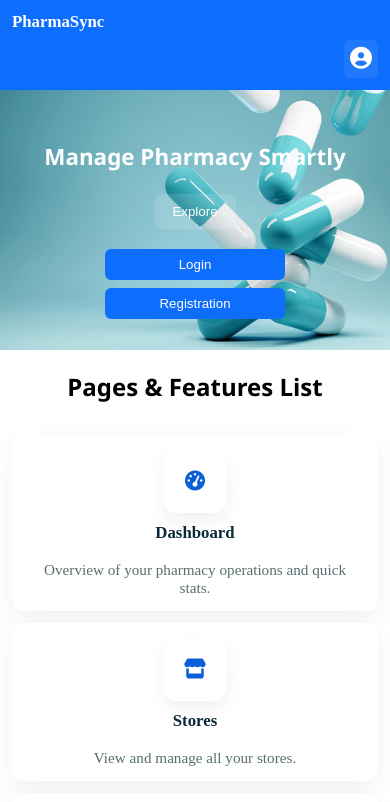
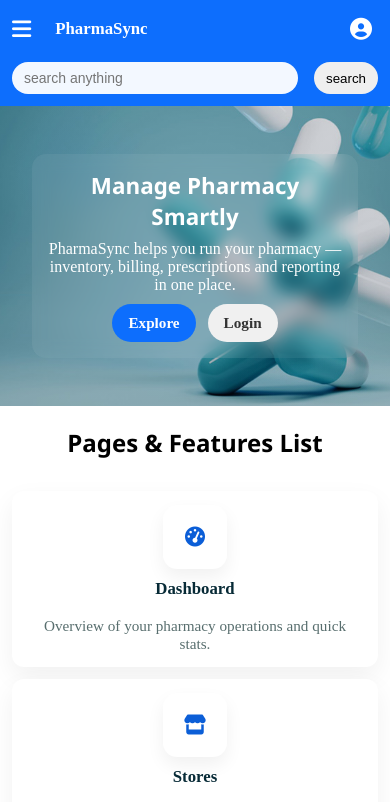
Before and after one commit to mhporosh/pharmasync-landing-page, a plain HTML site: page index.html in a window 390 px wide. Shown: the top 802 px of the page. Drawn offline with Linux system fonts and the light colour scheme.

Commit message:
minor bugs fixed

```diff
--- a/index.html
+++ b/index.html
@@ -11,6 +11,9 @@
 <body>
     <header>
         <div class="nav">
+      <button id="navToggle" class="nav-toggle" aria-label="Toggle navigation" aria-expanded="false">
+        <i class="fas fa-bars"></i>
+      </button>
       <div class="logo">
         <h1>PharmaSync</h1>
       </div>
@@ -47,14 +50,17 @@
 
     <main>
         <div class="hero">
-            <h2>
-            Manage Pharmacy Smartly
-        </h2>
-        <input type="submit" value="Explore" id="explore-button">
-        <div class="login-reg">
-          <a href="login.html"><input type="button" value="Login"></a>
-          <a href="./registration.html"><input type="button" value="Registration"></a>
-        </div>
+            <div class="hero-overlay"></div>
+            <div class="hero-inner">
+                <div class="hero-card">
+                    <h2>Manage Pharmacy Smartly</h2>
+                    <p class="hero-sub">PharmaSync helps you run your pharmacy — inventory, billing, prescriptions and reporting in one place.</p>
+                    <div class="hero-ctas">
+                      <a href="#more-features" class="btn btn-primary">Explore</a>
+                      <a href="login.html" class="btn btn-secondary">Login</a>
+                    </div>
+                </div>
+            </div>
         </div>
 
         <h2>Pages & Features List</h2>
--- a/responsive.css
+++ b/responsive.css
@@ -2,13 +2,16 @@
   --touch-pad: 14px;
 }
 
-/* Collapse nav into a stacked header on small screens */
+/* Collapse nav into a stacked header on small screens and adjust layout for tablet widths */
 @media (max-width: 900px) {
-  .nav { flex-wrap: wrap; gap: 8px; padding: 12px; }
-  .logo { order: 1; flex: 1 1 100%; display: flex; align-items: center; }
-  .search { order: 3; flex: 1 1 100%; display: flex; gap: 8px; justify-content: center; }
-  .links { order: 4; flex: 1 1 100%; display: flex; justify-content: center; gap: 12px; }
-  .profile { order: 2; margin-left: auto; }
+  .nav { flex-wrap: wrap; gap: 8px; padding: 12px; align-items: center; }
+  .nav-toggle { order: 1; }
+  .logo { order: 2; flex: 0 0 auto; display: flex; align-items: center; margin-left: 8px; }
+  .profile { order: 3; margin-left: auto; }
+  .search { order: 4; flex: 1 1 100%; display: flex; gap: 8px; justify-content: center; margin-top: 6px; }
+  .search input[type="text"] { width: 100%; max-width: 520px; }
+  .search input[type="submit"] { white-space: nowrap; }
+  .links { order: 5; flex: 1 1 100%; display: flex; justify-content: center; gap: 12px; }
 
 
   .cards { padding: 12px; }
@@ -22,11 +25,23 @@
   .container { margin: 24px auto; padding: 18px; }
 }
 
+/* Show hamburger on medium/smaller screens and hide links by default */
+@media (max-width: 900px) {
+  .nav-toggle { display: inline-flex; }
+  .links { display: none; }
+}
+
 /* Mobile phones */
 @media (max-width: 600px) {
-  .nav { align-items: center; }
+  /* Two-row layout: first row = [menu][brand][profile], second row = search */
+  .nav { align-items: center; flex-wrap: wrap; }
+  .nav-toggle { order: 1; }
+  .logo { order: 2; flex: 0 0 auto; margin-left: 8px; }
+  .profile { order: 3; margin-left: auto; }
   .logo h1 { font-size: 1.05rem; }
-  .search { display: none; }
+  .search { order: 4; display: flex; flex: 1 1 100%; gap: 8px; justify-content: center; margin-top: 8px; }
+  .search input[type="text"] { width: 100%; max-width: 420px; }
+  .search input[type="submit"] { white-space: nowrap; }
   .links { display: none; }
 
   .hero { height: 260px; padding: 18px; }
@@ -48,7 +63,8 @@
   .submit-row { display: flex; gap: 8px; justify-content: space-between; }
 
 
-  .profile-btn { font-size: 22px; padding: 6px; border-radius: 6px; background: rgba(255,255,255,0.08); }
+  .profile-btn { font-size: 22px; padding: 6px; border-radius: 8px; background: transparent; display: inline-flex; align-items: center; justify-content: center; }
+  .profile-btn:hover { background: rgba(255,255,255,0.12); }
   .profile-menu { position: fixed; right: 12px; top: 62px; width: calc(100% - 24px); max-width: 420px; box-shadow: 0 18px 40px rgba(2,6,23,0.24); border-radius: 12px; z-index: 120; background: #fff; padding: 8px 0; }
   .profile-menu a { padding: 10px 16px; }
   /* body state when menu is open */
@@ -58,6 +74,14 @@
   .expand-wrap { justify-content: center; padding: 0 8px; }
 }
 
+/* Stack hero content on narrow screens */
+@media (max-width: 700px) {
+  .hero-grid { grid-template-columns: 1fr; gap: 12px; }
+  .hero-card { padding: 16px; }
+  .hero-art { display: none; }
+  .hero { height: auto; padding: 28px 12px; }
+}
+
 
 @media (max-width: 400px) {
   .btn { padding: 12px 14px; font-size: 0.95rem; }
--- a/script.js
+++ b/script.js
@@ -70,6 +70,38 @@
 			});
 		})();
 
+		// Mobile nav toggle
+		(function () {
+			const navToggle = document.getElementById('navToggle');
+			if (!navToggle) return;
+
+			function openNav() {
+				document.body.classList.add('nav-open');
+				navToggle.setAttribute('aria-expanded', 'true');
+			}
+
+			function closeNav() {
+				document.body.classList.remove('nav-open');
+				navToggle.setAttribute('aria-expanded', 'false');
+			}
+
+			navToggle.addEventListener('click', function (e) {
+				e.stopPropagation();
+				if (document.body.classList.contains('nav-open')) closeNav(); else openNav();
+			});
+
+			// Close when clicking outside the nav panel
+			document.addEventListener('click', function (e) {
+				const links = document.querySelector('.links');
+				if (!links) return;
+				if (!links.contains(e.target) && !navToggle.contains(e.target)) closeNav();
+			});
+
+			document.addEventListener('keydown', function (e) {
+				if (e.key === 'Escape') closeNav();
+			});
+		})();
+
 
 	(function () {
 		const btn = document.getElementById('profileBtn');
--- a/style.css
+++ b/style.css
@@ -11,19 +11,50 @@
     --card-icon-font: 24px;
 }
 
+/* Ensure all interactive controls show the pointer cursor */
+button,
+input[type="button"],
+input[type="submit"],
+input[type="reset"],
+.expand-btn,
+.nav-toggle,
+.profile-btn,
+.btn,
+[role="button"] {
+    cursor: pointer;
+}
+
+/* Make disabled controls clearly non-interactive */
+button:disabled,
+input:disabled {
+    cursor: not-allowed;
+    opacity: 0.65;
+}
+
 /* Header / nav */
-.nav { display: flex; justify-content: space-around; align-items: center; background: var(--accent); padding: 10px 18px; }
+.nav { display: flex; align-items: center; background: var(--accent); padding: 10px 18px; position: relative; gap: 12px; }
 .logo h1 { color: white; font-size: 1.25rem; }
-.search input[type="text"] { padding: 8px 12px; border-radius: 18px; border: none; }
+.nav-toggle { background: transparent; border: none; color: white; font-size: 22px; margin-right: 8px; display: none; }
+.search { flex: 1 1 auto; display: flex; justify-content: center; }
+.search input[type="text"] { padding: 8px 12px; border-radius: 18px; border: none; width: 380px; max-width: 52vw; background: rgba(255,255,255,0.95); color: #222; }
 .search input[type="submit"] { margin-left: 8px; padding: 8px 12px; border-radius: 18px; border: none; }
-.links { display: flex; gap: 12px; }
+.links { display: flex; gap: 16px; margin-left: auto; align-items: center; }
 .links a { color: white; text-decoration: none; font-weight: 600; }
 .profile { position: relative; }
 .profile-btn { background: transparent; border: none; color: white; font-size: 26px; cursor: pointer; }
+.profile-btn:focus { outline: none; }
+.profile-btn:focus-visible { outline: 2px solid rgba(255,255,255,0.7); outline-offset: 2px; border-radius: 8px; }
 .profile-menu { position: absolute; right: 0; top: 42px; min-width: 180px; background: #fff; border-radius: 8px; box-shadow: 0 8px 22px rgba(0,0,0,0.12); padding: 8px 0; display: none; flex-direction: column; z-index: 80; }
 .profile-menu.show { display: flex; }
 .profile-menu a { display: block; padding: 10px 14px; color: #222; text-decoration: none; font-weight: 600; }
 .profile-menu a:hover { background: #f6f9fb; }
+
+/* Mobile nav open state — shows links as a stacked panel */
+body.nav-open .links { display: flex; flex-direction: column; position: absolute; top: 62px; right: 12px; left: 12px; background: var(--accent); padding: 10px 12px; border-radius: 10px; box-shadow: 0 18px 40px rgba(2,6,23,0.18); z-index: 110; align-items: stretch; gap: 4px; text-align: left; }
+body.nav-open .links a { color: #fff; padding: 12px 14px; text-decoration: none; display: block; border-radius: 8px; }
+body.nav-open .links a:hover { background: rgba(255,255,255,0.08); }
+.links a:visited { color: #fff; }
+.links a:focus-visible { outline: 2px solid rgba(255,255,255,0.65); outline-offset: 2px; border-radius: 8px; }
 
 /* Hero */
 .hero { height: 420px; background-image: url('./images/background.jpg'); background-size: cover; background-position: center; display: flex; flex-direction: column; justify-content: center; align-items: center; }
@@ -81,7 +112,7 @@ input[type="text"]:focus, input[type="tel"]:focus, input[type="password"]:focus,
 .note { font-size: 13px; color: #555; margin-bottom: 12px; }
 .error { color: #b00020; font-size: 13px; margin-top: 6px; }
 
-.btn { padding: 10px 18px; border-radius: 8px; border: none; cursor: pointer; font-weight: 600; }
+.btn { padding: 10px 18px; border-radius: 8px; border: none; cursor: pointer; font-weight: 600; text-decoration: none; display: inline-block; }
 .btn-primary { background: var(--accent); color: #fff; }
 .btn-secondary { background: #f0f0f0; color: #333; }
 
@@ -93,6 +124,7 @@ input[type="text"]:focus, input[type="tel"]:focus, input[type="password"]:focus,
 
 /* Hero (flattened and cleaned) */
 .hero {
+    position: relative; /* ensure overlay/pseudo-elements are clipped to hero only */
     height: 420px;
     background-image: url(./images/background.jpg);
     background-repeat: no-repeat;
@@ -104,6 +136,10 @@ input[type="text"]:focus, input[type="tel"]:focus, input[type="password"]:focus,
     align-items: center;
 }
 
+/* subtle dark gradient overlay for contrast */
+.hero-overlay { position: absolute; inset: 0; background: linear-gradient(180deg, rgba(3,16,40,0.18), rgba(3,16,40,0.26)); pointer-events: none; z-index:1; }
+.hero-inner { position: relative; z-index: 2; text-align: center; color: #fff; padding: 20px; max-width: 900px; }
+
 .hero h2 {
     color: white;
     font-family: 'Segoe UI', Tahoma, Geneva, Verdana, sans-serif;
@@ -113,6 +149,10 @@ input[type="text"]:focus, input[type="tel"]:focus, input[type="password"]:focus,
 #explore-button { margin: 10px; padding: 10px 18px; border-radius: 8px; background: rgba(255,255,255,0.12); color: white; border: none; }
 
 .login-reg a input { background-color: var(--accent); color: white; border-radius: 6px; padding: 8px 12px; border: none; }
+
+/* Hero CTAs container (Explore/Login) */
+.hero-ctas { display: inline-flex; gap: 12px; justify-content: center; align-items: center; margin-top: 10px; }
+.hero-ctas .btn { padding: 10px 16px; border-radius: 20px; }
 
 /* Cards: make consistent and responsive */
 .cards { display: flex; justify-content: space-evenly; gap: 18px; flex-wrap: wrap; padding: 18px; }
@@ -177,12 +217,17 @@ input[type="text"]:focus, input[type="tel"]:focus, input[type="password"]:focus,
     text-align: center;
 }
 
-main h2 {
-    color: black;
-    font-family: 'Segoe UI', Tahoma, Geneva, Verdana, sans-serif;
-    text-align: center;
-    margin: 20px;
-}
+main h2 { color: black; font-family: 'Segoe UI', Tahoma, Geneva, Verdana, sans-serif; text-align: center; margin: 20px; }
+
+/* hero grid and artwork */
+.hero-grid { display: grid; grid-template-columns: minmax(320px,1fr) 300px; gap: 28px; align-items: center; }
+.hero-card { text-align: center; max-width: 720px; background: rgba(255,255,255,0.06); padding: 22px 26px; border-radius: 14px; backdrop-filter: blur(8px); margin: 0 auto; }
+.hero-card h2 { color: #fff; font-size: 2.2rem; margin: 0 0 8px 0; }
+.hero-art { display: flex; justify-content: center; align-items: center; }
+.hero-art svg { width: 240px; height: auto; filter: drop-shadow(0 10px 20px rgba(2,6,23,0.16)); border-radius: 10px; }
+
+/* subtle animated gradient behind the hero for modern look */
+.hero::before { content: ''; position: absolute; inset: 0; z-index: 0; background: radial-gradient(circle at 20% 20%, rgba(13,110,253,0.05), transparent 18%), radial-gradient(circle at 80% 80%, rgba(52,196,255,0.04), transparent 22%); pointer-events: none; }
 
 /* removed old #expand-button styles (using .expand-btn now) */
 
```
Also changed, not shown: login.html (+3 -0 lines), registration.html (+3 -0 lines), 1 other file.
